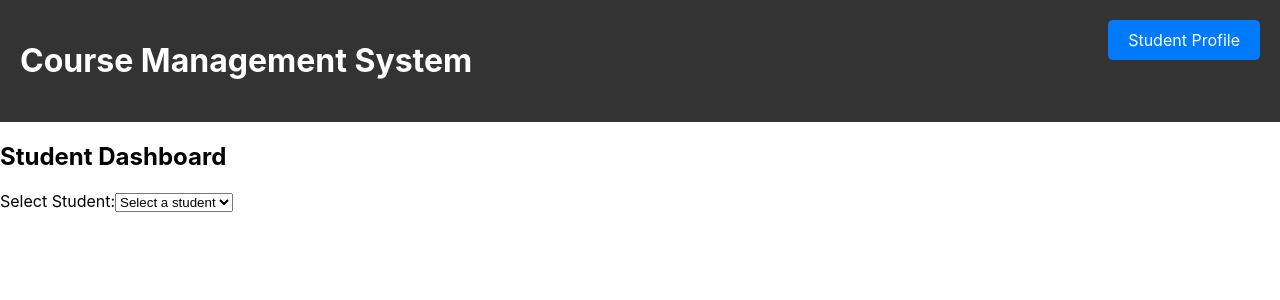
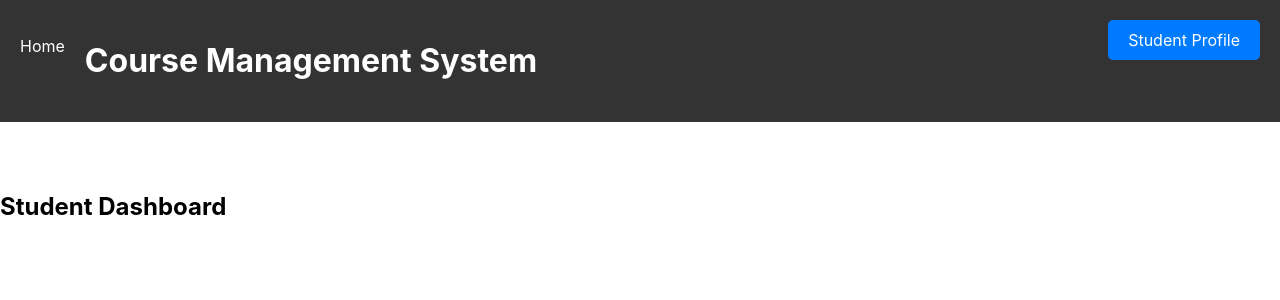
Before and after one commit to Vighnesh-M-S/Courso, a React (Create React App) app in the folder courso/: page /dashboard in a window 1280 px wide. Shown: the top 300 px of the page. Built offline with nearby package versions, Linux system fonts and the light colour scheme.

Commit message:
student selection

```diff
--- a/courso/src/components/Header.css
+++ b/courso/src/components/Header.css
@@ -5,6 +5,44 @@
     display: flex;
     justify-content: space-between;
     align-items: center;
+  }
+  .header-left {
+    display: flex;
+    align-items: center;
+  }
+
+  .home-button {
+    color: #fff;
+    text-decoration: none;
+    margin-right: 20px;
+    margin-bottom: 30px;
+  }
+
+  .search-bar {
+    display: flex;
+  }
+
+  .search-bar input[type="text"] {
+    padding: 10px 20px;
+    border: 2px solid #ccc;
+    border-radius: 5px;
+    margin-right: 10px;
+    margin-left: 700px;
+    margin-bottom: 40px;
+  }
+
+  .search-bar button {
+    padding: 5px 10px;
+    background-color: #007bff;
+    color: #fff;
+    border: none;
+    border-radius: 5px;
+    cursor: pointer;
+    margin-bottom: 40px;
+  }
+
+  .search-bar button:hover {
+    background-color: #0056b3;
   }
 
   .profile-button {
--- a/courso/src/components/Header.jsx
+++ b/courso/src/components/Header.jsx
@@ -5,8 +5,10 @@ import './Header.css';
 const Header = () => {
   return (
     <header className="header">
+      <div className="header-left">
+        <Link to="/" className="home-button">Home</Link>
       <h1>Course Management System</h1>
-      {/* Add the student profile button */}
+      </div>
       <Link to="/Dashboard" className="profile-button">Student Profile</Link>
     </header>
   );
--- /dev/null
+++ b/courso/src/components/StudentDashboard.css
@@ -0,0 +1,21 @@
+.student-dashboard-container {
+    padding-top: 50px; /* Adjust this value based on the height of the fixed selection block */
+  }
+
+  .selection-block {
+    position: fixed;
+    top: 130px;
+    left: 1430px;
+    width: 20%;
+    background-color: #fff;
+    padding: 15px;
+    box-shadow: 0 2px 5px rgba(0, 0, 0, 0.1);
+    z-index: 1000; /* Ensure the selection block appears above other content */
+  }
+
+  .dashboard-content {
+   top: 10px;
+ /* Adjust this value based on the height of the fixed selection block */
+  }
+
+  /* Additional styles for dropdown and other elements */
--- a/courso/src/components/StudentDashboard.jsx
+++ b/courso/src/components/StudentDashboard.jsx
@@ -1,9 +1,23 @@
-import React, { useState } from 'react';
-import { fetchCourses } from '../data/sampleCourses';
-
+import React, { useState, useEffect } from 'react';
+import { fetchCourses } from '../data/sampleCourses'; // Import fetchCourse function
+// import courseModel from '../data/sampleCourses'; // Assuming courseModel is imported
+import './StudentDashboard.css';
 const StudentDashboard = () => {
   const [selectedStudent, setSelectedStudent] = useState('');
+  const [courses, setCourses] = useState([]);
   const students = ['Alice Johnson', 'Bob Smith', 'Charlie Brown']; // Example list of students
+
+  useEffect(() => {
+    // Fetch all courses initially
+    fetchAllCourses();
+  }, []);
+
+  const fetchAllCourses = async () => {
+    // Fetch all courses
+    // Here, you would use fetchCourse or any other method to fetch course data
+    const allCourses = await fetchCourses();
+    setCourses(allCourses);
+  };
 
   const handleStudentChange = (event) => {
     setSelectedStudent(event.target.value);
@@ -11,8 +25,8 @@ const StudentDashboard = () => {
 
   const getEnrolledCourses = () => {
     // Filter enrolled courses based on the selected student
-    const enrolledCourses = fetchCourses.filter(course =>
-      course.students.some(student => student.name === selectedStudent)
+    const enrolledCourses = courses.filter(course =>
+      course.students && course.students.some(student => student.name === selectedStudent)
     );
     return enrolledCourses;
   };
@@ -20,7 +34,17 @@ const StudentDashboard = () => {
   const enrolledCourses = selectedStudent ? getEnrolledCourses() : [];
 
   return (
-    <div>
+    <div className="student-dashboard-container">
+    <div className="selection-block">
+      <label htmlFor="studentSelect">Select Student:</label>
+      <select id="studentSelect" value={selectedStudent} onChange={handleStudentChange}>
+        <option value="">Select a student</option>
+        {students.map((student, index) => (
+          <option key={index} value={student}>{student}</option>
+        ))}
+      </select>
+    </div>
+    <div className="dashboard-content">
       <h2>Student Dashboard</h2>
       {selectedStudent && (
         <div>
@@ -33,17 +57,9 @@ const StudentDashboard = () => {
           </ul>
         </div>
       )}
-      <div>
-        <label htmlFor="studentSelect">Select Student:</label>
-        <select id="studentSelect" value={selectedStudent} onChange={handleStudentChange}>
-          <option value="">Select a student</option>
-          {students.map((student, index) => (
-            <option key={index} value={student}>{student}</option>
-          ))}
-        </select>
-      </div>
     </div>
-  );
+  </div>
+);
 };
 
 export default StudentDashboard;
```
